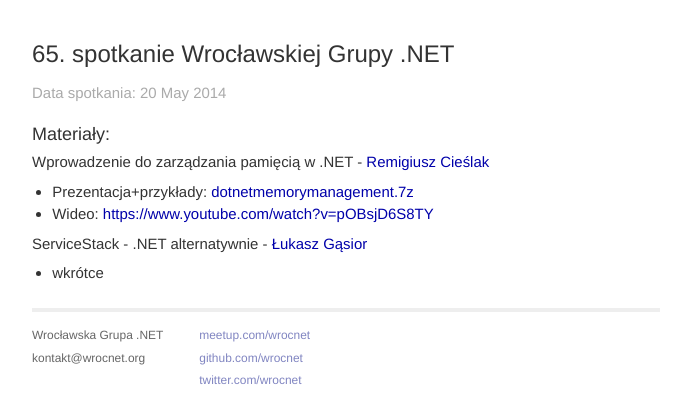
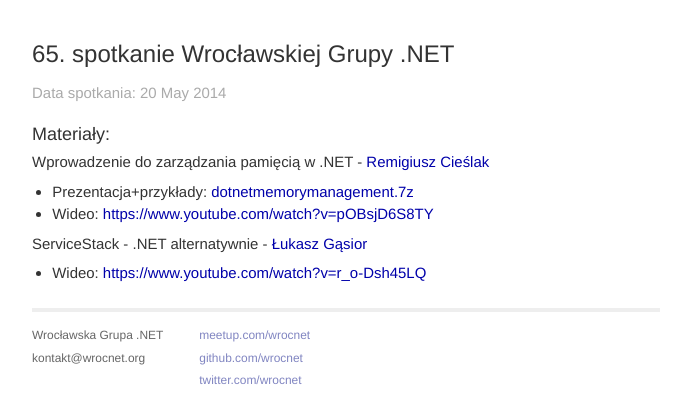
Before and after one commit to wrocnet/wrocnet.github.io, a Jekyll site: the page built from _posts/2014-05-20-65-spotkanie-wroclawskiej-grupy-net.md, in a window 1280 px wide, cut to the strip 504-908 px from the top of the page. Shown: the whole strip, without its empty margins (294-985 px from the left). Built offline with Jekyll 4.4.1, drawn with Linux system fonts in a browser that asks for light colours; nearby versions of some CDN libraries; Markdown is read by kramdown in place of the engine named in the settings.

Commit message:
Added links to videos

```diff
--- a/_posts/2014-05-20-65-spotkanie-wroclawskiej-grupy-net.md
+++ b/_posts/2014-05-20-65-spotkanie-wroclawskiej-grupy-net.md
@@ -10,4 +10,4 @@
 
 
 #### ServiceStack - .NET alternatywnie - [Łukasz Gąsior](https://twitter.com/lukaszgasior)
-* wkrótce
+* Wideo: [https://www.youtube.com/watch?v=r_o-Dsh45LQ](https://www.youtube.com/watch?v=r_o-Dsh45LQ)
```
Also changed, not shown: _posts/2014-06-18-66-spotkanie-wroclawskiej-grupy-net.md (+1 -0 lines), _posts/2014-07-15-67-spotkanie-wroclawskiej-grupy-net.md (+1 -1 lines).
